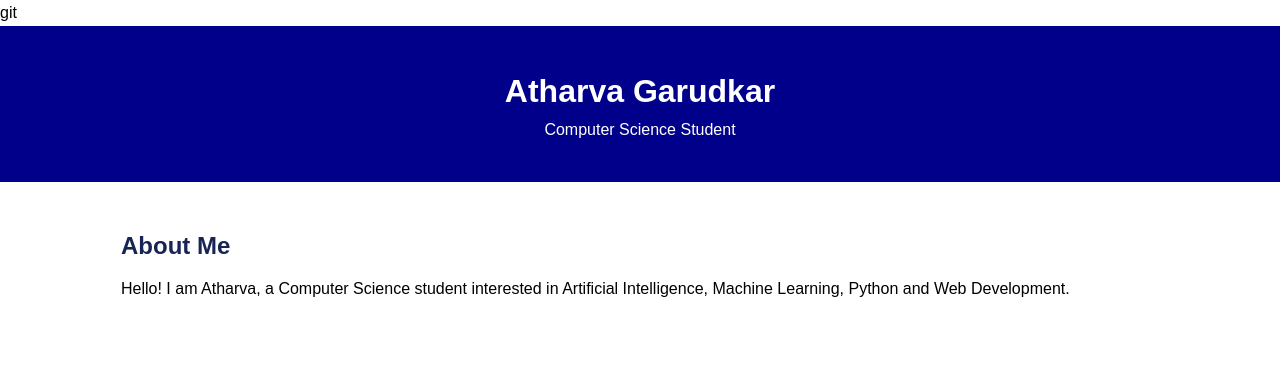
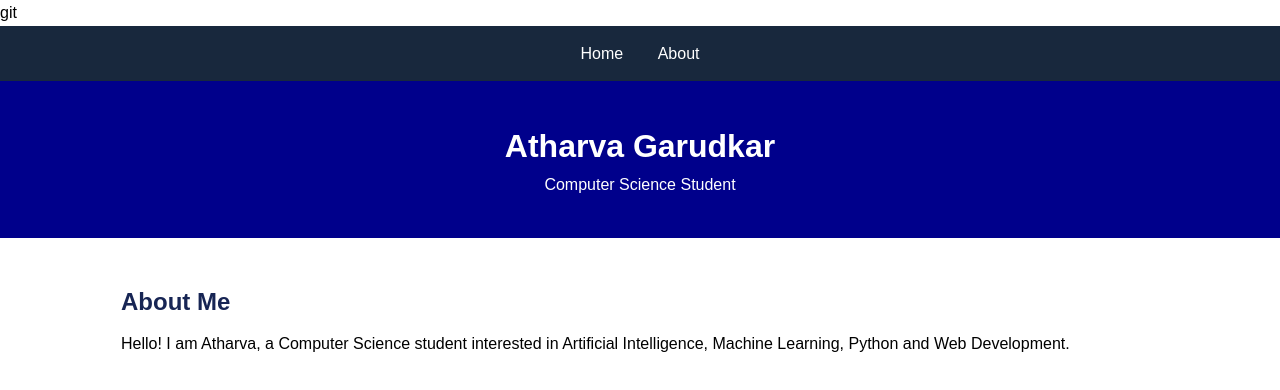
Before and after one commit to atharvagarudkar07/GitHub-practical-test, a plain HTML site: page index.html in a window 1280 px wide. Drawn offline with Linux system fonts and the light colour scheme.

Commit message:
Add navigation bar

```diff
--- a/index.html
+++ b/index.html
@@ -9,13 +9,18 @@
 </head>
 
 <body>
+    <nav>
+        <a href="#home">Home</a>
+        <a href="#about">About</a>
+    </nav>
 
-    <header>
+
+    <header id="home">
         <h1>Atharva Garudkar</h1>
         <p>Computer Science Student</p>
     </header>
 
-    <section>
+    <section id="about">
         <h2>About Me</h2>
         <p>
             Hello! I am Atharva, a Computer Science student
--- a/style.css
+++ b/style.css
@@ -52,3 +52,20 @@ button {
 button:hover {
     background-color: blue;
 }
+
+
+nav {
+    background-color: #18283d;
+    padding: 15px;
+    text-align: center;
+}
+
+nav a {
+    color: white;
+    text-decoration: none;
+    margin: 15px;
+}
+
+nav a:hover {
+    color: yellow;
+}
```
